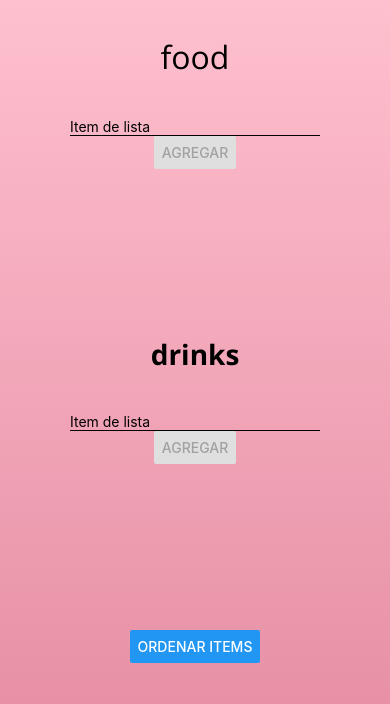
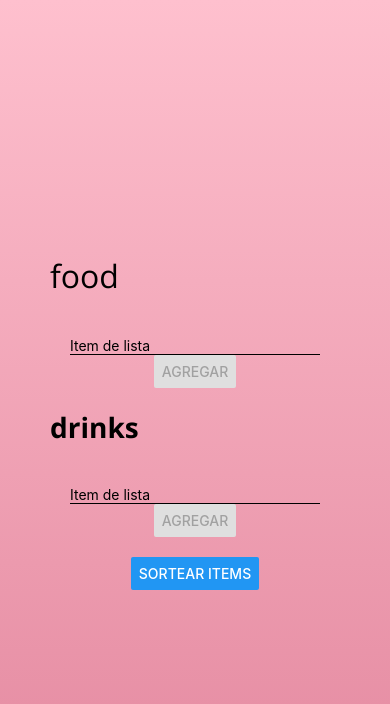
Before and after one commit to MauroSVargas/Curso-app-dev, a React Native app: screen / in a window 390 px wide. Shown: the top 704 px of the page. Built offline with nearby package versions, Linux system fonts and the light colour scheme.

Commit message:
re organizando components

```diff
--- a/App.js
+++ b/App.js
@@ -1,15 +1,13 @@
 import React, {useState } from 'react';
-import { StyleSheet, Text, TextInput, Button, View, FlatList, Pressable, TouchableWithoutFeedback} from 'react-native';
+import { Button, StyleSheet} from 'react-native';
 import { LinearGradient} from 'expo-linear-gradient';
 import { useFonts } from 'expo-font';
 import * as SplashScreen from 'expo-splash-screen';
 SplashScreen.preventAutoHideAsync();
 
-
-import EnviarFormulario from './src/components/Modal';
-import Card from './src/components/card';
 import ColorsAndSize from './src/components/constantes/ColorsAndSize';
-import ListaSorteada from './src/components/ListaSorteada';
+import ChooseItem from './src/components/ChooseItem';
+/*import ListaSorteada from './src/components/ListaSorteada';*/
 
 export default function App() {
   const [fontsLoaded] = useFonts({
@@ -23,171 +21,28 @@ React.useEffect(() => {
   }
 } , [fontsLoaded]);
 
-  const [itemText, setItemText] = useState("");
-  const [itemText2, setItemText2] = useState("");
-  const [items, setItems] = useState([]);
-  const [items2, setItems2] = useState([]);
-  const [itemText3, setItemText3] = useState("");
-  const [items3, setItems3] = useState([]);
-  const [modalVisible, setModalVisible] = useState(false);
-  const [selectedItem, setSelectedItem] = useState("");
-  const [template, setTemplate]=useState("");
-  const titleText = "food"
-  const titleText2 = "drinks"
-
-  const onChangeText = (text) => {
-    setItemText(text);
-  };
-
-  const onChangeText2 = (text) => {
-    setItemText2(text);
-  };
-
-  const addItemToState = () => {
-    setItems((oldArry) => [...oldArry, { id: Date.now(), value: itemText }]);
-    setItemText("");
-  };
-
-  const addItemToState2 = () => {
-    setItems2((oldArry2) => [...oldArry2, { id: Date.now(), value: itemText2 }]);
-    setItemText2("");
-  };
-
-  const openModal = (item,type) => {
-    setSelectedItem(item)
-    setTemplate(type)
-    setModalVisible(true)
-  };
-
-  const onCancelModal = () => {
-    setModalVisible(!modalVisible);
-  };
-
-
-  const onDeleteModal = (id,type) => {
-    setModalVisible(!modalVisible);
-    type ==='food' ? setItems((oldArry) => oldArry.filter((item) => item.id !== id)) :
-    setItems2((oldArry) => oldArry.filter((item) => item.id !== id)) ; setSelectedItem("")
-  };
-
-  const SortItems = items.concat(items2)
-
-
+/*
+  const SortItems = [items.concat(items2)]
+*/
   if (!fontsLoaded) {
     return null;
   }
 
-  return (
+return (
 
-  <LinearGradient style={styles.screen}
-    colors={["#FEC0CE","#E3879E"]}>
+<LinearGradient style={styles.screen}
+  colors={["#FEC0CE","#E3879E"]}>
 
+<ChooseItem>
+</ChooseItem>
 
-  <Text style={styles.baseText}>
-  <Text style={styles.titleText}>
-    {titleText}
-  </Text>
-</Text>
-
-<View style={styles.addItemInputContainer}>
-    <TextInput
-      placeholder="Item de lista"
-      style={styles.input}
-      onChangeText={onChangeText}
-      value={itemText}
-      maxLength = {14}
-    />
-    <Button title="Agregar" disabled={itemText===''} onPress={addItemToState} />
-  </View>
-
-  <FlatList
-    data={items}
-    renderItem={(itemData) => (
-      <Card openModal={openModal} itemData={itemData} type='food'/>)}
-
-    keyExtractor={(item) => item.id.toString()}
-    />
-
-
-
-<Text style={styles.baseText}>
-  <Text style={styles.titleText2}>
-    {titleText2}
-  </Text>
-</Text>
-
-<View style={styles.addItemInputContainer}>
-    <TextInput
-      placeholder="Item de lista"
-      style={styles.input}
-      onChangeText={onChangeText2}
-      value={itemText2}
-    />
-    <Button title="Agregar" disabled={itemText2 === ''} onPress={addItemToState2} />
-  </View>
-
-  <FlatList
-    data={items2}
-    renderItem={(itemData2) => (
-      <Card itemData={itemData2} openModal={openModal} type= 'drinks'/>)}
-
-    keyExtractor={(item2) => item2.id.toString()}
-    />
-
-{modalVisible&&<EnviarFormulario
-Pressable={Pressable}
-modalVisible={modalVisible}
-onDeleteModal={onDeleteModal}
-onCancelModal={onCancelModal}
-selectedItem={selectedItem}
-template={template}
-/>}
-
-
-<Button title='Ordenar Items'  onPress ={() =>
-SortItems}/>
-
-<FlatList
-    data={items3}
-    renderItem={() => {
-      SortItems}}
-
-    keyExtractor={(item3) => item3.toString()}
-    />
-
+<Button title='sortear items'></Button>
 
 </LinearGradient>
-  );
-}
+);}
 
 const styles = StyleSheet.create({
   screen: {
     ...ColorsAndSize.normalSize,
     padding: 35
-  },
-
-  addItemInputContainer: {
-    marginTop: 20,
-    padding: 20,
-    flexDirection: "column",
-    justifyContent: "space-between",
-    alignItems: "center",
-  },
-  input: {
-    width: 250,
-    borderBottomColor: "black",
-    borderBottomWidth: 1,
-  },
-
-  titleText: {
-    flex: 1,
-    fontSize: 32,
-    fontFamily: 'OpenSans-Regular'
-  },
-
-  titleText2: {
-    flex: 1,
-    fontSize: 28,
-    fontFamily: 'OpenSans-Bold'
-  },
-});
+  }});
--- a/src/components/ChooseItem.js
+++ b/src/components/ChooseItem.js
@@ -1,44 +1,140 @@
-import { StyleSheet, Text, View, Button } from 'react-native'
+import { StyleSheet, Text, View, Button, TextInput, FlatList, Pressable } from 'react-native'
 import React, {useState} from 'react'
 
-import  { App } from '../../App';
+
 import ListaSorteada from './ListaSorteada';
+import ColorsAndSize from './constantes/ColorsAndSize';
+import Card from './card';
+import EnviarFormulario from './Modal';
 
-/*
+
 const ChooseItem = () => {
 
-    const [confirmed, setConfirmed] = useState("");
+  const [itemText, setItemText] = useState("");
+  const [itemText2, setItemText2] = useState("");
+  const [items, setItems] = useState([]);
+  const [items2, setItems2] = useState([]);
+  const [modalVisible, setModalVisible] = useState(false);
+  const [selectedItem, setSelectedItem] = useState("");
+  const [template, setTemplate]=useState("");
+  const titleText = "food"
+  const titleText2 = "drinks"
 
-    const resetInputHandler = () => {
-        setConfirmed(false);
-      }
+  const onChangeText = (text) => {
+    setItemText(text);
+  };
 
-    const SortItems = items.concat(items2)
+  const onChangeText2 = (text) => {
+    setItemText2(text);
+  };
+
+  const addItemToState = () => {
+    setItems((oldArry) => [...oldArry, { id: Date.now(), value: itemText }]);
+    setItemText("");
+  };
+
+  const addItemToState2 = () => {
+    setItems2((oldArry2) => [...oldArry2, { id: Date.now(), value: itemText2 }]);
+    setItemText2("");
+  };
+
+  const openModal = (item,type) => {
+    setSelectedItem(item)
+    setTemplate(type)
+    setModalVisible(true)
+  };
+
+  const onCancelModal = () => {
+    setModalVisible(!modalVisible);
+  };
 
 
-/*
-    const ListaDeItems = {
-      (if ListaDeItems  undefined) {
-        return
-      }
-
-      setConfirmed(true)
-      setEnteredValue('') }
-*/
+  const onDeleteModal = (id,type) => {
+    setModalVisible(!modalVisible);
+    type ==='food' ? setItems((oldArry) => oldArry.filter((item) => item.id !== id)) :
+    setItems2((oldArry) => oldArry.filter((item) => item.id !== id)) ; setSelectedItem("")
+  };
 
 
-  /*
-    return (
+return(
+  <View>
+    <Text style={styles.baseText}>
+    <Text style={styles.titleText}>
+    {titleText}
+  </Text>
+  </Text >
 
-    <View>
-      <Button title='Ordenar Items' onPress= {SortItems} content = <ListaSorteada/>
-      />
-    </View>
-  )
-}
+    <View style={styles.addItemInputContainer}>
+      <TextInput
+        placeholder="Item de lista"
+        style={styles.input}
+        onChangeText={onChangeText}
+        value={itemText}
+        maxLength={14} />
+      <Button title="Agregar" disabled={itemText === ''} onPress={addItemToState} />
+    </View><FlatList
+        data={items}
+        renderItem={(itemData) => (
+          <Card openModal={openModal} itemData={itemData} type='food' />)}
 
+        keyExtractor={(item) => item.id.toString()} /><Text style={styles.baseText}>
+        <Text style={styles.titleText2}>
+          {titleText2}
+        </Text>
+      </Text><View style={styles.addItemInputContainer}>
+        <TextInput
+          placeholder="Item de lista"
+          style={styles.input}
+          onChangeText={onChangeText2}
+          value={itemText2} />
+        <Button title="Agregar" disabled={itemText2 === ''} onPress={addItemToState2} />
+      </View><FlatList
+        data={items2}
+        renderItem={(itemData2) => (
+          <Card itemData={itemData2} openModal={openModal} type='drinks' />)}
+
+        keyExtractor={(item2) => item2.id.toString()} />
+
+        {modalVisible&&<EnviarFormulario
+          Pressable={Pressable}
+          modalVisible={modalVisible}
+          onDeleteModal={onDeleteModal}
+          onCancelModal={onCancelModal}
+          selectedItem={selectedItem}
+          template={template}
+          />}
+          </View>
+)}
 export default ChooseItem
 
 const styles = StyleSheet.create({
+  screen: {
+    ...ColorsAndSize.normalSize,
+    padding: 35
+  },
 
-})*/
+  addItemInputContainer: {
+    marginTop: 20,
+    padding: 20,
+    flexDirection: "column",
+    justifyContent: "space-between",
+    alignItems: "center",
+  },
+  input: {
+    width: 250,
+    borderBottomColor: "black",
+    borderBottomWidth: 1,
+  },
+
+  titleText: {
+    flex: 1,
+    fontSize: 32,
+    fontFamily: 'OpenSans-Regular',
+  },
+
+  titleText2: {
+  flex: 1,
+    fontSize: 28,
+    fontFamily: 'OpenSans-Bold'
+  },
+});
--- a/src/components/ListaSorteada.js
+++ b/src/components/ListaSorteada.js
@@ -1,36 +1,32 @@
-import { StyleSheet, Text, View,FlatList } from 'react-native'
-import React from 'react'
+import { StyleSheet, Text, View,FlatList,Button } from 'react-native'
+import React, {useState} from 'react'
 import { LinearGradient } from 'expo-linear-gradient'
 
-
+import Card from './card'
+import Modal from './Modal'
+import EnviarFormulario from './Modal'
 
 const ListaSorteada = () => {
-/*
+
     const [itemText3, setItemText3] = useState("");
-    const [items3, setItems3] = useState(SortItems());
+    const [items3, setItems3] = useState(ArrayNuevo);
 
     const ArrayNuevo = () =>
-    items3 (NewArry => [sortItems(), {value:itemText3}]);
+    setItems3 ((NewArry) => [sortItems(), {id: Date.now(), value:itemText3 }]);
     setItemText3("");
 
-*/
-  return (
-    <LinearGradient>
+    return (
       <View>
       <Button title='Ordenar Items'  onPress ={() =>
-SortItems}/>
+        SortItems()}/>
 
-<FlatList
-    data={items3}
-    renderItem={() => {
-      SortItems}}
-
-    keyExtractor={(item3) => item3.toString()}
-    />
-    </View>
-    </LinearGradient>
-  )
-}
+        <FlatList
+            data={items3}
+            renderItem={(itemData3) => {
+              ArrayNuevo}}
+            />
+            </View>
+)}
 
 export default ListaSorteada
 
```
Also changed, not shown: src/components/pruebas.js (added, +84 -0 lines).
